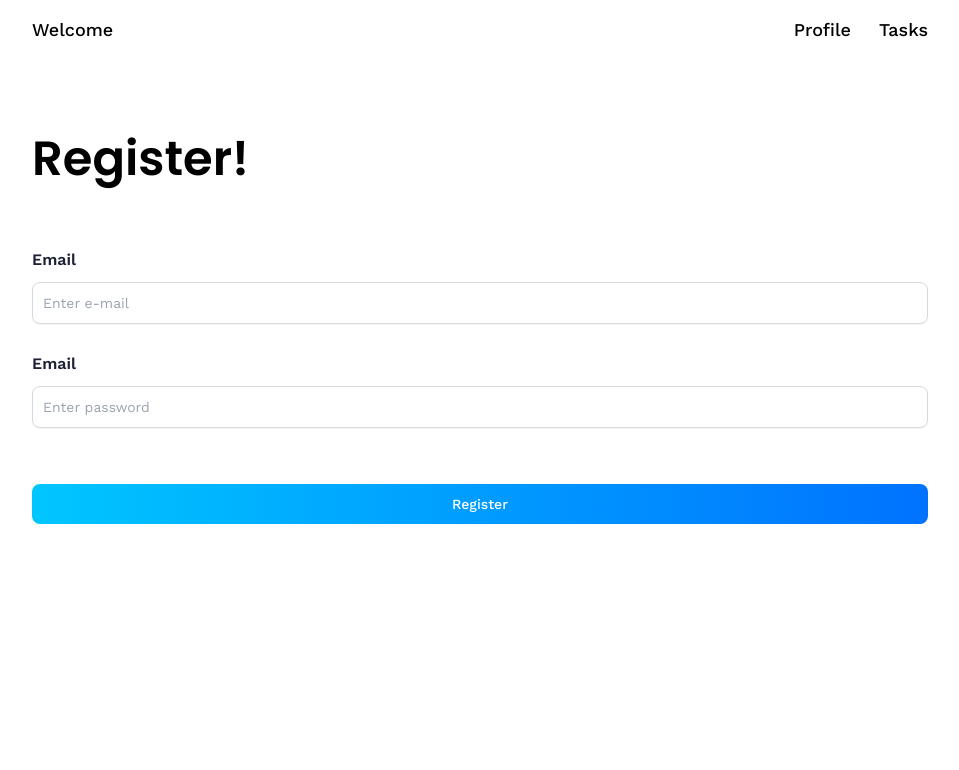
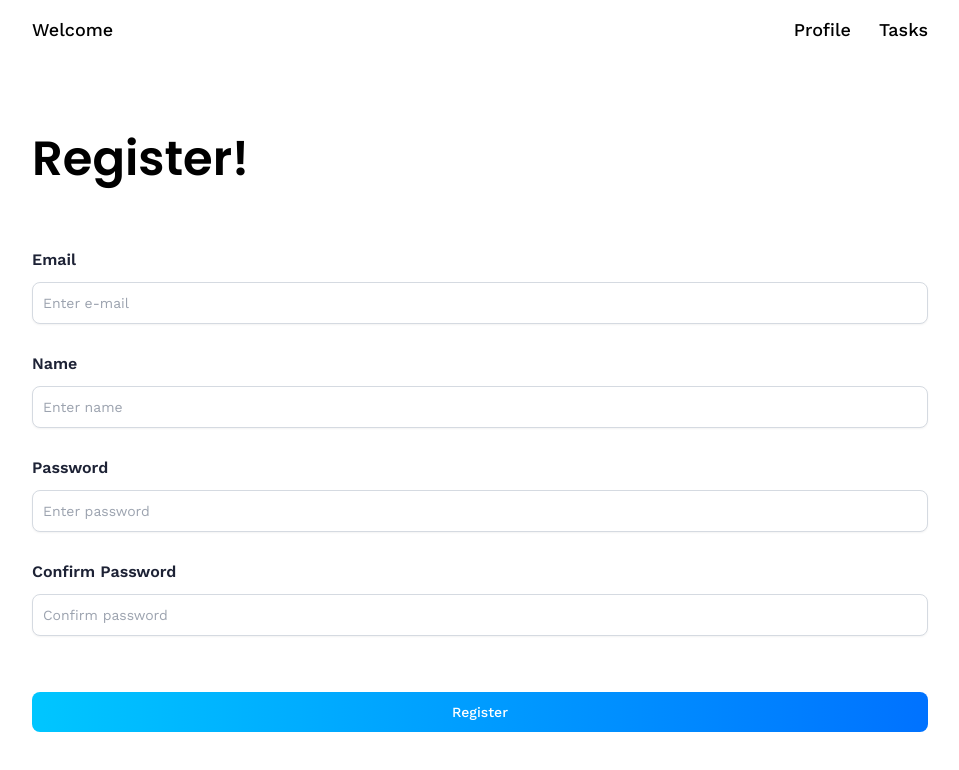
Before and after one commit to isha-k/webHack, a React (Vite) app: page /register in a window 1280 px wide. Shown: the top 770 px of the page, without its empty margins (160-1119 px from the left). Built offline with nearby package versions, Linux system fonts and the light colour scheme.

Commit message:
reg api integrated

```diff
--- a/src/pages/Login.jsx
+++ b/src/pages/Login.jsx
@@ -1,5 +1,5 @@
 import React, { useState } from 'react'
-import { useNavigate, Link } from 'react-router-dom'
+import { useNavigate } from 'react-router-dom'
 
 const Login = (props) => {
   const [email, setEmail] = useState('')
@@ -9,7 +9,12 @@ const Login = (props) => {
 
   const navigate = useNavigate()
 
-  const onButtonClick = () => {
+  console.log("hi from login page")
+
+
+  const onButtonClick = async (event) => {
+    event.preventDefault();
+
     // Set initial error values to empty
     setEmailError('')
     setPasswordError('')
@@ -30,21 +35,39 @@ const Login = (props) => {
       return
     }
 
-  if (password.length < 7) {
-    setPasswordError('The password must be 8 characters or longer')
+    if (password.length < 2) {
+      setPasswordError('The password must be 2 characters or longer')
       return
     }
 
-  // Authentication calls will be made here...
+    const response = await fetch('http://127.0.0.1:8000/api/user/login/', {
+      method: 'POST',
+      headers: {
+        'Content-Type': 'application/json'
+      },
+      body: JSON.stringify({ email, password })
+    });
+
+    const data = await response.json();
+
+    if (response.ok) {
+      // If the login was successful, store the access token and navigate to the home page
+      localStorage.setItem('accessToken', data.token.access);
+      navigate('/');
+    } else {
+      // If the login failed, show an error message
+      setPasswordError(data.msg);
+      console.log(data.msg)
+    }
   }
 
   return (
     <section className='relative flex lg:flex-row flex-col max-container'>
       <div className='flex-1 min-w-[50%] flex flex-col'>
-        <h1 className='head-text'>Login!</h1>
+        <h1 className='head-text'>Welcome!</h1>
         <form
           className='w-full flex flex-col gap-7 mt-14'
-          onClick={onButtonClick}
+          onSubmit={onButtonClick}
           >
           <label className='text-black-500 font-semibold'>
             Email
@@ -59,7 +82,7 @@ const Login = (props) => {
             />
           </label>
           <label className='text-black-500 font-semibold'>
-            Email
+            Password
             <input
               type='password'
               value={password}
@@ -78,7 +101,6 @@ const Login = (props) => {
           >
             Login
           </button>
-          <Link to="/register" className="text-blue-500 hover:text-blue-800">Don't have an account? Register now</Link>
         </form>
       </div>
     </section>
--- a/src/pages/Profile.jsx
+++ b/src/pages/Profile.jsx
@@ -1,33 +1,75 @@
-import React from 'react'
+import React, { useState, useEffect } from 'react'
 import { useNavigate } from 'react-router-dom'
 
 const Profile = (props) => {
-  const { loggedIn, email } = props
   const navigate = useNavigate()
+  const [loggedIn, setLoggedIn] = useState(false)
+  const [profile, setProfile] = useState({})
+  const [levelPoints, setLevelPoints] = useState({})
+
+  useEffect(() => {
+    const token = localStorage.getItem('accessToken')
+    setLoggedIn(!!token)
+
+    if (token) {
+      fetch('http://127.0.0.1:8000/api/user/profile/', {
+        headers: {
+          'Authorization': `Bearer ${token}`
+        }
+      })
+      .then(response => response.json())
+      .then(data => setProfile(data))
+    }
+  }, [])
+
+  useEffect(() => {
+    if (loggedIn) {
+      const token = localStorage.getItem('accessToken')
+
+      fetch('http://127.0.0.1:8000/api/task/get_level_points/', {
+        headers: {
+          'Authorization': `Bearer ${token}`
+        }
+      })
+      .then(response => response.json())
+      .then(data => setLevelPoints(data))
+    } else {
+      setLevelPoints({})
+    }
+  }, [loggedIn])
 
   const onButtonClick = () => {
     if (!loggedIn) {
-      navigate('/login');
+      navigate('/login')
+    } else {
+      localStorage.removeItem('accessToken')
+      setLoggedIn(false)
+      setProfile({})
     }
   }
 
   return (
-    <section className='relative flex lg:flex-row flex-col max-container'>
-      <div className='flex-1 min-w-[50%] flex flex-col'>
-        <h1 className='head-text'>Welcome!</h1>
-        <form
-          className='w-full flex flex-col gap-7 mt-14'
-          >
-          <button
-           onClick={onButtonClick}
-           type="submit"
-           className="btn"
-           value={loggedIn ? 'Log out' : 'Log in'}
-          >Login
-          </button>
-        </form>
+    <div className="flex flex-col items-center justify-center min-h-screen bg-gray-100">
+      <div className="p-6 m-4 bg-white rounded shadow-md w-80">
+        <h1 className='text-2xl font-bold mb-4 text-center'>Welcome, {profile.name}!</h1>
+<div className='text-center'>
+  <b>{profile.email}</b>
+</div>  <br></br>      <button
+          className='w-full py-2 px-4 bg-blue-500 text-white rounded hover:bg-blue-700 focus:outline-none'
+          type="button"
+          onClick={onButtonClick}
+        >
+          {loggedIn ? 'Log out' : 'Log in'}
+        </button>
+        {loggedIn ? (
+          <div className="mt-4 text-gray-700">
+            <p>Username = <b>{profile.name}</b></p>
+            <p>Total Points = <b>{levelPoints.total_points}</b></p>
+            <p>Level = <b>{levelPoints.level}</b></p>
+          </div>
+        ) : null}
       </div>
-    </section>
+    </div>
   )
 }
 
--- a/src/pages/Register.jsx
+++ b/src/pages/Register.jsx
@@ -3,18 +3,24 @@ import { useNavigate } from 'react-router-dom'
 
 const Register = () => {
   const [email, setEmail] = useState('')
+  const [name, setName] = useState('')
   const [password, setPassword] = useState('')
+  const [password2, setPassword2] = useState('')
   const [emailError, setEmailError] = useState('')
   const [passwordError, setPasswordError] = useState('')
+  const [message, setMessage] = useState('')
 
   const navigate = useNavigate()
 
-  const onButtonClick = () => {
+  const onButtonClick = (e) => {
+    e.preventDefault()
+
     // Set initial error values to empty
     setEmailError('')
     setPasswordError('')
+    setMessage('')
 
-  // Check if the user has entered both fields correctly
+    // Check if the user has entered all fields correctly
     if ('' === email) {
       setEmailError('Please enter your email')
       return
@@ -35,7 +41,26 @@ const Register = () => {
       return
     }
 
-  // Authentication calls will be made here...
+    if (password !== password2) {
+      setPasswordError('Passwords do not match')
+      return
+    }
+
+    // Send a POST request to the server
+    fetch('http://127.0.0.1:8000/api/user/register/', {
+      method: 'POST',
+      headers: {
+        'Content-Type': 'application/json'
+      },
+      body: JSON.stringify({ email, name, password ,password2})
+    })
+    .then(response => {
+      if (response.ok) {
+        setMessage('Registered successfully')
+      } else {
+        setMessage('Failed to register')
+      }
+    })
   }
 
   return (
@@ -44,7 +69,7 @@ const Register = () => {
         <h1 className='head-text'>Register!</h1>
         <form
           className='w-full flex flex-col gap-7 mt-14'
-          onClick={onButtonClick}
+          onSubmit={onButtonClick}
           >
           <label className='text-black-500 font-semibold'>
             Email
@@ -59,7 +84,19 @@ const Register = () => {
             />
           </label>
           <label className='text-black-500 font-semibold'>
-            Email
+            Name
+            <input
+              type='text'
+              value={name}
+              name='name'
+              onChange={(ev) => setName(ev.target.value)}
+              className='input'
+              placeholder='Enter name'
+              required
+            />
+          </label>
+          <label className='text-black-500 font-semibold'>
+            Password
             <input
               type='password'
               value={password}
@@ -67,6 +104,18 @@ const Register = () => {
               className='input'
               placeholder='Enter password'
               onChange={(ev) => setPassword(ev.target.value)}
+              required
+            />
+          </label>
+          <label className='text-black-500 font-semibold'>
+            Confirm Password
+            <input
+              type='password'
+              value={password2}
+              name='password2'
+              className='input'
+              placeholder='Confirm password'
+              onChange={(ev) => setPassword2(ev.target.value)}
               required
             />
           </label>
@@ -78,6 +127,7 @@ const Register = () => {
           >
             Register
           </button>
+          <label className="messageLabel">{message}</label>
         </form>
       </div>
     </section>
```
Lines whose indentation alone changed are shown as unchanged.
